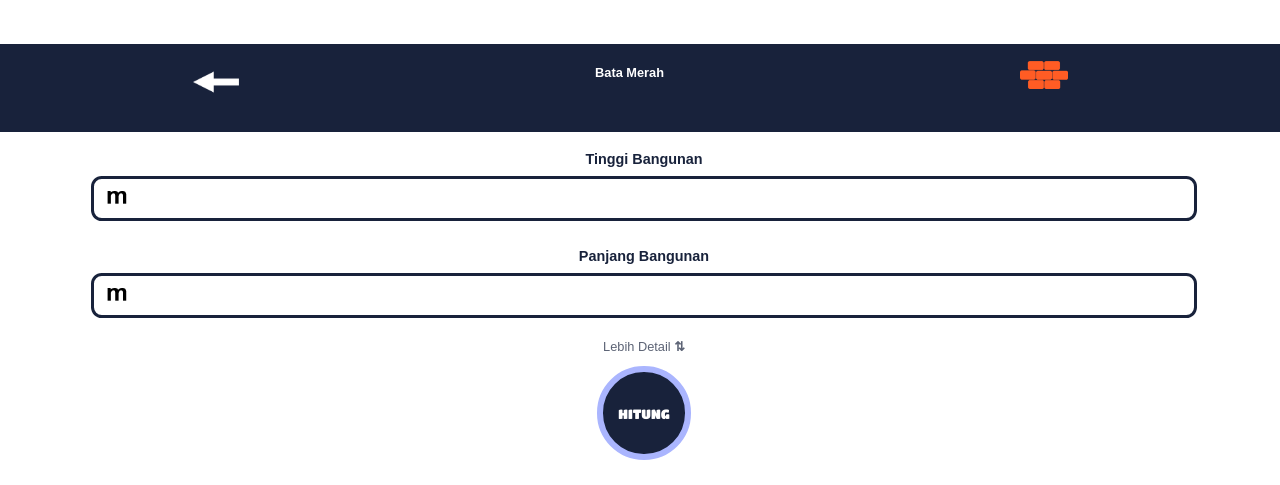
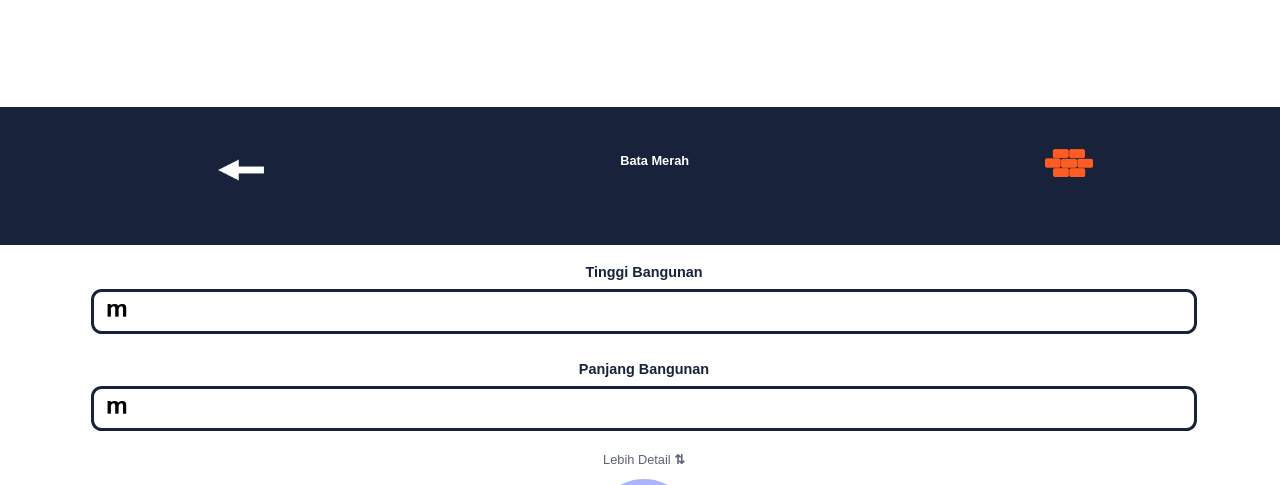
Before and after one commit to rivalhdt/bataku2, a Django app: page /hitung/batamerah in a window 1280 px wide; the page is wider, and only the part inside the window is pictured. Shown: the top 485 px of that part. Run offline with Django 3.2, Linux system fonts and the light colour scheme.

Commit message:
Update styles2.css

```diff
--- a/static/css/styles2.css
+++ b/static/css/styles2.css
@@ -5,7 +5,8 @@ body {
 .navbar {
     background-color:#18223b;
     width: 100%;
-    padding: 1.35%;
+    padding: 3.35%;
+    margin-top:5%;
     margin-left: -2%;
 }
 
```
